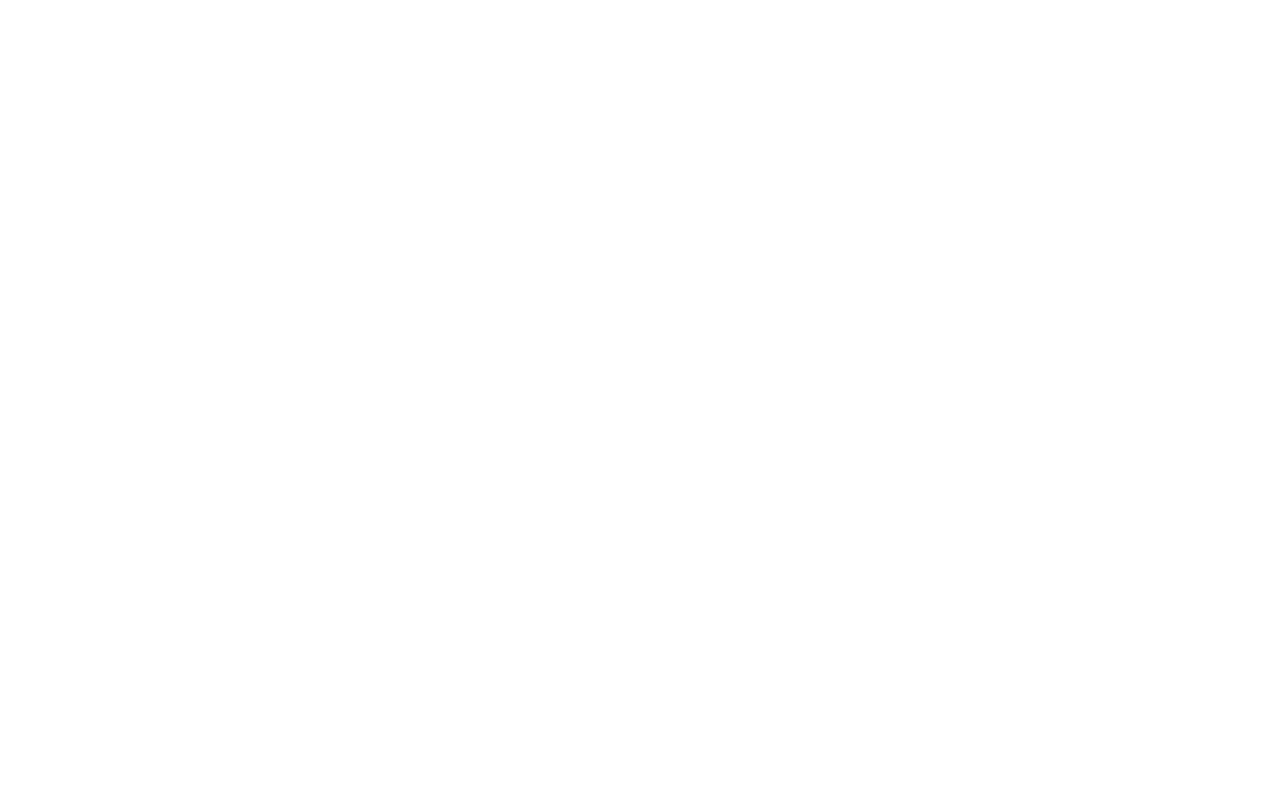
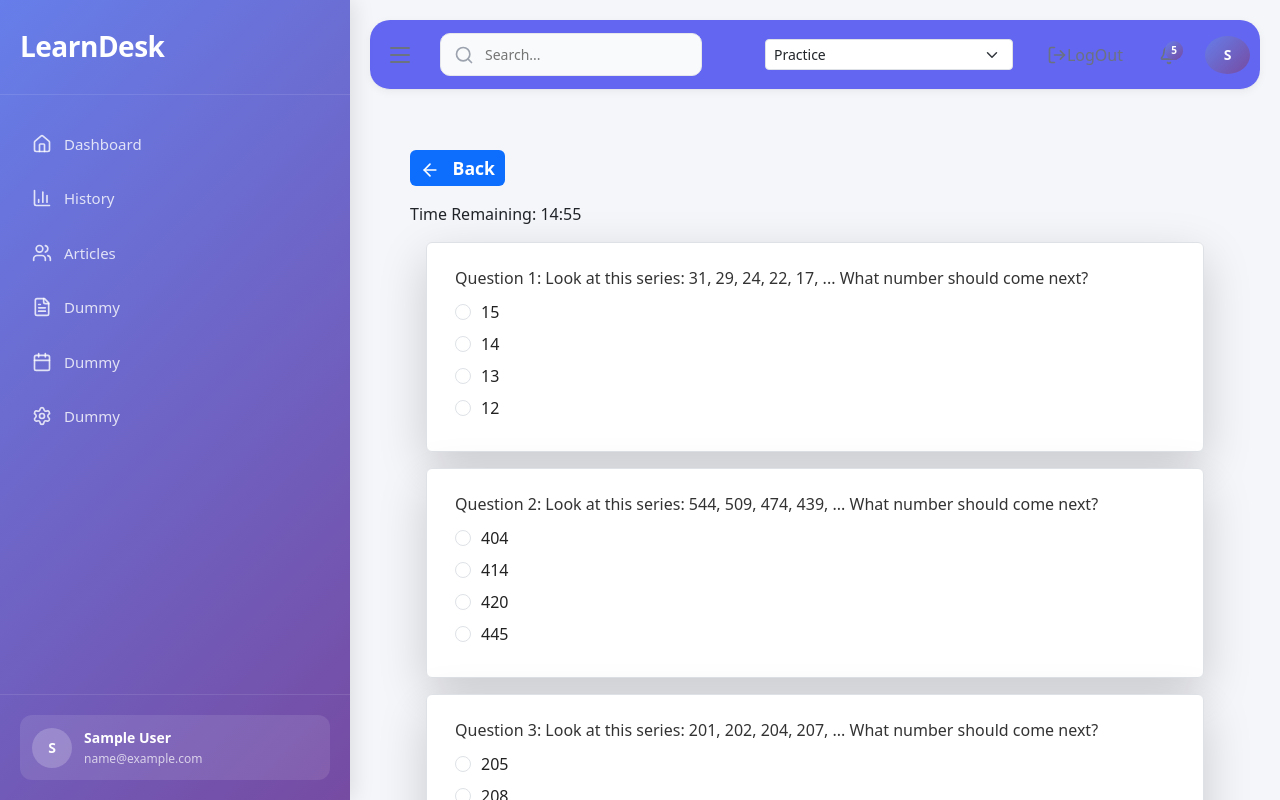
Before and after one commit to AjayJoshi99/LearnDesk, a React (Create React App) app in the folder learndesk/: page /user/Exam/1 in a window 1280 px wide. Before the commit this address had no page. Built offline with nearby package versions, Linux system fonts and the light colour scheme; sample sign-in values are in the browser's storage.

Commit message:
Removed Dummy data with actual user data and Added secure features in selflearning quizzes

```diff
--- a/learndesk/src/App.js
+++ b/learndesk/src/App.js
@@ -14,10 +14,11 @@
 import History from "./componets/History";
 import { ArticleRoutes } from "./routes/ArticleRoutes";
 import { useEffect, useState } from "react";
+import ProtectedRoute from "./componets/ProtectedRoute";
 
 function App() {
   const [role, setRole] = useState(localStorage.getItem("role"));
-
+  console.log("Current role:", role);
   useEffect(() => {
     const handleStorageChange = () => setRole(localStorage.getItem("role"));
     window.addEventListener("storage", handleStorageChange);
@@ -30,11 +31,17 @@
         <Route path="/" element={<Login />} />
         <Route path="/forgot-password" element={<ForgotPassword />} />
 
-        {role === "user" && (
-          <Route path ="/user" element={<StudentLayout />}>
+        <Route
+          path="/user/*"
+          element={
+            <ProtectedRoute>
+              <StudentLayout />
+            </ProtectedRoute>
+          }
+        >
           <Route path="dashboard" element={<Dashboard />} />
-            <Route path="LogicalReasoning" element={<LogicalReasoning/>} />
-            <Route path="VerbalAbility" element={<VerbalAbility/>}/>
+          <Route path="LogicalReasoning" element={<LogicalReasoning />} />
+          <Route path="VerbalAbility" element={<VerbalAbility />} />
           <Route path="NonVerbalReasoning" element={<NonVerbalReasoning />} />
           <Route path="ArithmeticAptitude" element={<ArithmeticAptitude />} />
           <Route path="Exam/:num" element={<Exam />} />
@@ -42,13 +49,16 @@
           <Route path="history/quiz/:quizNumber" element={<ReviewQuiz />} />
           {ArticleRoutes()}
         </Route>
-        )}
 
-        {role === "teacher" && (
-          <Route path="/teacher" element={<TeacherLayout />}>
-
+        <Route
+          path="/teacher/*"
+          element={
+            <ProtectedRoute>
+              <TeacherLayout />
+            </ProtectedRoute>
+          }
+        >
         </Route>
-        )}
       </Routes>
     </div>
   );
--- a/learndesk/src/componets/Exam.js
+++ b/learndesk/src/componets/Exam.js
@@ -1,34 +1,80 @@
-import { useState } from 'react';
-// import { useLocation } from "react-router-dom";
-import { useParams, useNavigate } from 'react-router-dom';
-import data from './ExamData.json';
-import './styles/Exam.css';
-import Timer from './Timer';
-import 'bootstrap/dist/css/bootstrap.min.css';
-import { ArrowLeft } from 'lucide-react';
-
+import { useState, useEffect } from "react";
+import { useParams, useNavigate } from "react-router-dom";
+import data from "./ExamData.json";
+import "./styles/Exam.css";
+import Timer from "./Timer";
+import "bootstrap/dist/css/bootstrap.min.css";
+import { ArrowLeft } from "lucide-react";
 
 function Exam() {
   const { num } = useParams();
   const [showResults, setShowResults] = useState(false);
-  var [totalMarks, setTotalMarks] = useState(0);
-  var answerObj = { 1: "", 2: "", 3: "", 4: "", 5: "", 6: "", 7: "", 8: "", 9: "", 10: "" };
-  const [ userAnswer, setUserAnswer] = useState(answerObj);
-  const obj = data.find(exam => exam.e === num);
-  const quizName =`Quiz-${num}`;
-  // const location = useLocation();
+  const [totalMarks, setTotalMarks] = useState(0);
+  const [userAnswer, setUserAnswer] = useState({
+    1: "",
+    2: "",
+    3: "",
+    4: "",
+    5: "",
+    6: "",
+    7: "",
+    8: "",
+    9: "",
+    10: "",
+  });
+
+  const obj = data.find((exam) => exam.e === num);
+  const quizName = `Quiz-${num}`;
   const navigate = useNavigate();
 
+  // ✅ Disable right-click and text copy
+  useEffect(() => {
+    const disableCopy = (e) => e.preventDefault();
+    const disableRightClick = (e) => e.preventDefault();
+    const disableSelect = (e) => e.preventDefault();
+
+    document.addEventListener("contextmenu", disableRightClick);
+    document.addEventListener("copy", disableCopy);
+    document.addEventListener("cut", disableCopy);
+    document.addEventListener("paste", disableCopy);
+    document.addEventListener("selectstart", disableSelect);
+
+    // Cleanup when component unmounts
+    return () => {
+      document.removeEventListener("contextmenu", disableRightClick);
+      document.removeEventListener("copy", disableCopy);
+      document.removeEventListener("cut", disableCopy);
+      document.removeEventListener("paste", disableCopy);
+      document.removeEventListener("selectstart", disableSelect);
+    };
+  }, []);
+
+  // ✅ Detect tab switch or minimize
+  useEffect(() => {
+    const handleTabSwitch = () => {
+      if (document.hidden) {
+        alert("Tab switched! Quiz will be submitted automatically.");
+        handleTimeUp();
+      }
+    };
+
+    document.addEventListener("visibilitychange", handleTabSwitch);
+
+    return () => {
+      document.removeEventListener("visibilitychange", handleTabSwitch);
+    };
+  });
 
   const checkAnswer = (ipt, ans, ind) => {
-    userAnswer[ind] = ipt;
-    setUserAnswer(userAnswer);
+    const updatedAnswers = { ...userAnswer, [ind]: ipt };
+    setUserAnswer(updatedAnswers);
     if (ipt === ans) {
-      setTotalMarks(totalMarks => totalMarks + 1)
+      setTotalMarks((totalMarks) => totalMarks + 1);
     }
-  }
+  };
 
-  const handleTimeUp = async() => {
+  const handleTimeUp = async () => {
+    if (showResults) return; // prevent multiple submissions
     setShowResults(true);
 
     const user = JSON.parse(localStorage.getItem("user"));
@@ -42,104 +88,102 @@
       quizNumber: num,
       quizName: quizName,
       totalMarks,
-    answers: userAnswer
+      answers: userAnswer,
     };
 
     try {
-    const res = await fetch(`${process.env.REACT_APP_API_URL}/api/user/save-quiz`, {
+      const res = await fetch(
+        `${process.env.REACT_APP_API_URL}/api/user/save-quiz`,
+        {
           method: "POST",
           headers: { "Content-Type": "application/json" },
-      body: JSON.stringify(resultData)
-    });
+          body: JSON.stringify(resultData),
+        }
+      );
       const data = await res.json();
-    console.log(data);
+      console.log("Saved quiz:", data);
     } catch (error) {
       console.error("Error saving quiz:", error);
     }
   };
+
   return (
-    <div>
-      <div className='text-start mb-3'>
-                <button
-                    className='btn btn-primary'
-                    onClick={() => navigate(-1)}
+    <div
+      className="exam-container"
+      // inline style for extra security
+      style={{
+        userSelect: "none",
+        WebkitUserSelect: "none",
+        MozUserSelect: "none",
+      }}
     >
+      <div className="text-start mb-3">
+        <button className="btn btn-primary" onClick={() => navigate(-1)}>
           <ArrowLeft size={20} className="me-2" /> Back
         </button>
       </div>
-      { !showResults? (
+
+      {!showResults ? (
         <>
           <Timer onTimeUp={handleTimeUp} />
-          {
-            obj.Question.map((que, index) => {
-              return (
+          {obj.Question.map((que, index) => (
             <div className="card border rounded m-3 p-2 shadow-lg" key={index}>
-                  <div className="card-body ">
-                    <p className="card-text b">Question {index + 1} : {que[0]}</p>
-                    <div className="form-check">
-                      <input className="form-check-input" type="radio" name={`answer-${index + 1}`} id={`option1-${index + 1}`} value="A" onChange={(e) => checkAnswer(que[1], que[5], index + 1)} />
-                      <label className="form-check-label" htmlFor={`option1-${index + 1}`}>
-                        {que[1]}
+              <div className="card-body">
+                <p className="card-text b">
+                  Question {index + 1}: {que[0]}
+                </p>
+                {[1, 2, 3, 4].map((opt) => (
+                  <div className="form-check" key={opt}>
+                    <input
+                      className="form-check-input"
+                      type="radio"
+                      name={`answer-${index + 1}`}
+                      onChange={() => checkAnswer(que[opt], que[5], index + 1)}
+                    />
+                    <label className="form-check-label">
+                      {que[opt]}
                     </label>
                   </div>
-                    <div className="form-check">
-                      <input className="form-check-input" type="radio" name={`answer-${index + 1}`} id={`option1-${index + 1}`} value="B" onChange={(e) => checkAnswer(que[2], que[5], index + 1)} />
-                      <label className="form-check-label" htmlFor="option2">
-                        {que[2]}
-                      </label>
-                    </div>
-
-                    <div className="form-check">
-                      <input className="form-check-input" type="radio" name={`answer-${index + 1}`} id={`option1-${index + 1}`} value="C" onChange={(e) => checkAnswer(que[3], que[5], index + 1)} />
-                      <label className="form-check-label" htmlFor="option3">
-                        {que[3]}
-                      </label>
-                    </div>
-
-                    <div className="form-check">
-                      <input className="form-check-input" type="radio" name={`answer-${index + 1}`} id={`option1-${index + 1}`} value="D" onChange={(e) => checkAnswer(que[4], que[5], index + 1)} />
-                      <label className="form-check-label" htmlFor="option4">
-                        {que[4]}
-                      </label>
+                ))}
               </div>
             </div>
+          ))}
+          <button onClick={handleTimeUp} className="btn btn-success rounded">
+            Submit
+          </button>
+        </>
+      ) : (
+        <div className="">
+          <div className="text-center">
+            <h2 className="mx-auto">Quiz Results</h2>
+            <h3>Total Marks: {totalMarks}</h3>
           </div>
-              )
-            })
-          }
-          <button onClick={handleTimeUp} className='btn btn-success rounded'>Submit</button>
-        </>
-
+          {obj.Question.map((que, index) => (
+            <div className="card border rounded m-3 p-2 shadow-lg" key={index}>
+              {userAnswer[index + 1] === que[5] ? (
+                <h3 style={{ color: "green" }}>Correct</h3>
               ) : (
-        <div className=''>
-          <div className='text-center'>
-          <h2 className='mx-auto'>Quiz Results</h2>
-          <h3>Total Marks : {totalMarks}</h3>
+                <h3 style={{ color: "red" }}>Incorrect</h3>
+              )}
+              <p className="card-text">
+                <span className="h5">Question {index + 1}: </span>
+                {que[0]}
+              </p>
+              <div>
+                <div>A. {que[1]}</div>
+                <div>B. {que[2]}</div>
+                <div>C. {que[3]}</div>
+                <div>D. {que[4]}</div>
               </div>
-          {
-            obj.Question.map((que,index)=>{
-            return(
-              <div className="card border rounded m-3 p-2 shadow-lg" key={index}>
-                { userAnswer[index+1]===que[5]? <h3 style={{color:'green'}}>Correct</h3>: <h3 style={{color:"red"}}>Incorrect</h3>}
-              <p className="card-text"><span className='h5'>Question {index + 1} :  </span>{que[0]}</p>
-              <div>
-              <div>A.  {que[1]}</div>
-              <div>B.  {que[2]}</div>
-              <div>C.  {que[3]}</div>
-              <div>D.  {que[4]}</div>
+              <hr />
+              <div>Your Answer: {userAnswer[index + 1]}</div>
+              <div>Correct Answer: {que[5]}</div>
             </div>
-              <hr/>
-              <div>Your Answer  : {userAnswer[index+1]}</div>
-              <div>Correct Aswer : {que[5]}</div>
-              </div>
-              )
-            })
-          }
+          ))}
         </div>
       )}
-
     </div>
-  )
+  );
 }
 
 export default Exam;
--- a/learndesk/src/componets/History.js
+++ b/learndesk/src/componets/History.js
@@ -32,13 +32,13 @@
 
   return (
     <div className="container mt-3">
-      <h2>Your Quiz History</h2>
+      <h2 >Your Quiz History</h2>
       {history.length === 0 ? (
         <p>No quizzes attempted yet.</p>
       ) : (
         history.map((quiz, idx) => (
           <div key={idx} className="card m-3 p-3 shadow-sm">
-            <h4>{quiz.quizName}</h4>
+            <h4 >{quiz.quizName}</h4>
             <p>Marks: {quiz.totalMarks}</p>
             <p>Date: {quiz.date ? new Date(quiz.date).toLocaleString() : "N/A"}</p>
 
--- /dev/null
+++ b/learndesk/src/componets/Loading.js
@@ -0,0 +1,13 @@
+import React from "react";
+import "./styles/Loading.css";
+
+const Loading = ({ message = "Loading..." }) => {
+  return (
+    <div className="loading-overlay">
+      <div className="loading-spinner"></div>
+      <p className="loading-text">{message}</p>
+    </div>
+  );
+};
+
+export default Loading;
--- /dev/null
+++ b/learndesk/src/componets/ProtectedRoute.js
@@ -0,0 +1,13 @@
+import { Navigate } from "react-router-dom";
+
+const ProtectedRoute = ({ children }) => {
+  const user = JSON.parse(localStorage.getItem("user"));
+
+  if (!user) {
+    return <Navigate to="/" replace />;
+  }
+
+  return children;
+};
+
+export default ProtectedRoute;
--- a/learndesk/src/componets/login.js
+++ b/learndesk/src/componets/login.js
@@ -1,5 +1,6 @@
 import { useState, useEffect } from 'react';
 import { useNavigate } from "react-router-dom";
+import Loading from "./Loading";
 import './styles/LoginRegister.css';
 
 const PENDING_KEY = 'pendingRegistration';
@@ -16,20 +17,18 @@
     password: '',
     confirmPassword: ''
   });
+  const [loading, setLoading] = useState(false);
   const [errors, setErrors] = useState({});
   const [otp, setOtp] = useState('');
   const [otpSent, setOtpSent] = useState(false);
     const navigate = useNavigate();
 
-  // Check localStorage on mount: if there's a pending registration (and not expired),
-  // show OTP verification only.
   useEffect(() => {
     try {
       const raw = localStorage.getItem(PENDING_KEY);
       if (!raw) return;
       const pending = JSON.parse(raw);
       if (pending.expiresAt && pending.expiresAt > Date.now()) {
-        // prefill non-sensitive fields (do NOT store passwords)
         setRegisterData(prev => ({
           ...prev,
           name: pending.name || prev.name,
@@ -40,7 +39,6 @@
         setUserType(pending.userType || 'normal');
         setOtpSent(true);
       } else {
-        // expired or invalid
         localStorage.removeItem(PENDING_KEY);
       }
     } catch (err) {
@@ -76,11 +74,12 @@
       newErrors.confirmPassword = 'Passwords do not match';
 
     setErrors(newErrors);
-    return Object.keys(newErrors).length === 0; // returns true if no errors
+    return Object.keys(newErrors).length === 0;
   };
 
   const handleLoginSubmit = async(e) => {
     e.preventDefault();
+    setLoading(true);
     console.log('Login:', loginData);
     try {
       const res = await fetch(`${process.env.REACT_APP_API_URL}/api/auth/login`, {
@@ -94,7 +93,7 @@
       if (res.ok) {
         localStorage.setItem('role', data.user.userType);
         localStorage.setItem('user', JSON.stringify(data.user));
-        alert(`Welcome ${data.user.name}`);
+        // alert(`Welcome ${data.user.name}`);
         setLoginData({ email: '', password: '' });
         if (data.user.userType === 'teacher') {
           navigate('/teacher');
@@ -107,6 +106,8 @@
     } catch (err) {
       console.error(err);
       alert('Server error');
+    }finally {
+      setLoading(false);
     }
   };
 
@@ -115,7 +116,6 @@
     if (!validateForm()) return;
     console.log('Register:', { ...registerData, userType });
     try {
-      // Step 1 — Request OTP
       const res = await fetch(`${process.env.REACT_APP_API_URL}/api/auth/request-otp`, {
         method: 'POST',
         headers: { 'Content-Type': 'application/json' },
@@ -134,14 +134,12 @@
       if (res.ok) {
         alert('OTP sent to your email. Please verify.');
 
-        // store a pending registration record (no password stored)
         const pending = {
           name: registerData.name,
           email: registerData.email,
           mobile: registerData.mobile,
           gender: registerData.gender,
           userType,
-          // match server OTP expiry (commonly 10 minutes). Adjust if your server uses different expiry.
           expiresAt: Date.now() + 10 * 60 * 1000
         };
         localStorage.setItem(PENDING_KEY, JSON.stringify(pending));
@@ -192,7 +190,7 @@
           password: '',
           confirmPassword: '',
         });
-        setIsLogin(true); // switch to login tab
+        setIsLogin(true);
       } else {
         alert(data.message || 'Invalid OTP');
       }
@@ -202,7 +200,6 @@
     }
   };
 
-  // optional: allow resending OTP while staying on OTP screen
   const handleResendOtp = async () => {
     try {
       const res = await fetch(`${process.env.REACT_APP_API_URL}/api/auth/request-otp`, {
@@ -220,7 +217,6 @@
       const data = await res.json();
       if (res.ok) {
         alert('OTP resent to your email.');
-        // update expiry in localStorage
         const raw = localStorage.getItem(PENDING_KEY);
         if (raw) {
           const pending = JSON.parse(raw);
@@ -236,16 +232,15 @@
     }
   };
 
-  // cancel OTP and go back to registration form for edits
   const handleCancelOtp = () => {
     localStorage.removeItem(PENDING_KEY);
     setOtpSent(false);
     setOtp('');
-    // keep registerData so user can edit easily
   };
 
   return (
     <div className="auth-container">
+      {loading && <Loading message="Please wait..." />}
       <div className="auth-card">
         <div className="auth-header">
           <h1 className="auth-title">
@@ -313,7 +308,7 @@
               </button>
             </form>
           ) : (
-            // show registration form only if otpSent is false
+
             !otpSent && (
               <form className="auth-form fade-in" onSubmit={handleRegisterSubmit}>
                 <div className="form-group">
@@ -473,7 +468,6 @@
           )}
         </div>
 
-        {/* OTP UI: shown when otpSent is true (either just after sending, or if pending exists) */}
         {otpSent && (
           <div className="form-group fade-in">
             <h3>OTP Verification</h3>
--- a/learndesk/src/componets/navbar.js
+++ b/learndesk/src/componets/navbar.js
@@ -1,19 +1,37 @@
-import { Search, Bell, Mail, Menu, LogOut  } from "lucide-react";
+import { Search, Bell,  AlignJustify , LogOut  } from "lucide-react";
 import "./styles/navbar.css";
 import { useNavigate } from "react-router-dom";
+import { useEffect, useState } from "react";
+import "bootstrap/dist/css/bootstrap.min.css";
 
 const Navbar = ({ toggleSidebar }) => {
   const navigate = useNavigate();
+  const [user, setUser] = useState(null);
 
+  useEffect(() => {
+    const storedUser = localStorage.getItem("user");
+    if (storedUser) {
+      setUser(JSON.parse(storedUser));
+    }
+  }, []);
   const handleLoginClick = () => {
+    localStorage.removeItem("user");
+    localStorage.removeItem("role");
     navigate("/");
+  };
+
+  const handleChange = (e) => {
+    const route = e.target.value;
+    if (route) {
+      navigate(route);
+    }
   };
 
   return (
     <div className="navbar">
       <div className="navbar-left">
         <button className="menu-toggle" onClick={toggleSidebar}>
-          <Menu size={24} />
+          <AlignJustify size={24} />
         </button>
         <div className="search-container">
           <Search className="search-icon" size={20} />
@@ -25,19 +43,28 @@
         </div>
       </div>
       <div className="navbar-right">
+        <select
+          className="form-select form-select-sm me-2"
+          onChange={handleChange}
+          defaultValue=""
+        >
+          <option value="" disabled>
+            Practice
+          </option>
+          <option value="/user/ArithmeticAptitude">Arithmetic Aptitude</option>
+          <option value="/user/LogicalReasoning">Logical Reasoning</option>
+          <option value="/user/VerbalAbility">Verbal Ability</option>
+          <option value="/user/NonVerbalReasoning">Non-Verbal Reasoning</option>
+        </select>
         <button className="icon-button" onClick={handleLoginClick}>
           <LogOut size={20} />
           LogOut
         </button>
         <button className="icon-button">
-          <Mail size={20} />
-          <span className="notification-badge">3</span>
-        </button>
-        <button className="icon-button">
           <Bell size={20} />
           <span className="notification-badge">5</span>
         </button>
-        <div className="navbar-avatar">JD</div>
+        <div className="navbar-avatar">{user?.name ? user.name.charAt(0).toUpperCase() : "U"}</div>
       </div>
     </div>
   );
--- a/learndesk/src/componets/sidebar.js
+++ b/learndesk/src/componets/sidebar.js
@@ -1,9 +1,18 @@
 import { Home, Users, Settings, BarChart3, FileText, Calendar } from "lucide-react";
 import "./styles/sidebar.css";
 import { Link, useLocation } from "react-router-dom";
+import { useEffect, useState } from "react";
 
 const Sidebar = ({ isOpen }) => {
   const location = useLocation();
+  const [user, setUser] = useState(null);
+
+  useEffect(() => {
+    const storedUser = localStorage.getItem("user");
+    if (storedUser) {
+      setUser(JSON.parse(storedUser));
+    }
+  }, []);
 
   const menuItems = [
     { icon: Home, label: "Dashboard", path: "/user/dashboard" },
@@ -35,13 +44,25 @@
         })}
       </nav>
       <div className="sidebar-footer">
-        <div className="user-profile">
-          <div className="user-avatar">JD</div>
-          <div className="user-info">
-            <p className="user-name">John Doe</p>
-            <p className="user-email">john@example.com</p>
+        {user ? (
+          <div className="user-profile">
+            <div className="user-avatar">
+              {user.name ? user.name.charAt(0).toUpperCase() : "U"}
+            </div>
+            <div className="user-info">
+              <p className="user-name">{user.name}</p>
+              <p className="user-email">{user.email}</p>
+            </div>
           </div>
-        </div>
+        ) : (
+          <div className="user-profile">
+            <div className="user-avatar">?</div>
+            <div className="user-info">
+              <p className="user-name">Guest</p>
+              <p className="user-email">guest@example.com</p>
+            </div>
+          </div>
+        )}
       </div>
     </div>
   );
--- a/learndesk/src/componets/styles/Dashboard.css
+++ b/learndesk/src/componets/styles/Dashboard.css
@@ -70,7 +70,7 @@
 
 
 .btn {
-  background: transparent;
+
   border: none;
   font-weight: 600;
   cursor: pointer;
--- /dev/null
+++ b/learndesk/src/componets/styles/Loading.css
@@ -0,0 +1,33 @@
+.loading-overlay {
+  position: fixed;
+  inset: 0;
+  background: rgba(255, 255, 255, 0.8);
+  backdrop-filter: blur(2px);
+  display: flex;
+  flex-direction: column;
+  justify-content: center;
+  align-items: center;
+  z-index: 9999;
+}
+
+.loading-spinner {
+  border: 4px solid #e5e7eb;
+  border-top: 4px solid #2563eb;
+  border-radius: 50%;
+  width: 50px;
+  height: 50px;
+  animation: spin 0.9s linear infinite;
+}
+
+.loading-text {
+  margin-top: 10px;
+  font-size: 1rem;
+  color: #1f2937;
+  font-weight: 500;
+}
+
+@keyframes spin {
+  to {
+    transform: rotate(360deg);
+  }
+}
--- a/learndesk/src/componets/styles/navbar.css
+++ b/learndesk/src/componets/styles/navbar.css
@@ -7,7 +7,7 @@
   display: flex;
   align-items: center;
   justify-content: space-between;
-  padding: 0 30px;
+  padding: 10px 30px;
   box-shadow: 0 2px 8px rgba(0, 0, 0, 0.05);
   background: #6366f1;
 }
@@ -30,6 +30,7 @@
   display: flex;
   align-items: center;
   justify-content: center;
+  margin-left: 10px;
 }
 
 .menu-toggle:hover {
@@ -53,7 +54,6 @@
 }
 
 .search-input {
-  width: 100%;
   padding: 10px 14px 10px 44px;
   border: 1px solid #e5e7eb;
   border-radius: 10px;
@@ -109,7 +109,7 @@
 }
 
 .navbar-avatar {
-  width: 38px;
+  width: 100px;
   height: 38px;
   border-radius: 50%;
   background: linear-gradient(135deg, #667eea 0%, #764ba2 100%);
@@ -121,6 +121,7 @@
   font-size: 14px;
   cursor: pointer;
   transition: all 0.3s;
+  margin-right: 10px;
 }
 
 .navbar-avatar:hover {
```
Also changed, not shown: learndesk/src/componets/ReviewQuiz.js (+4 -4 lines). Lines whose indentation alone changed are shown as unchanged.
